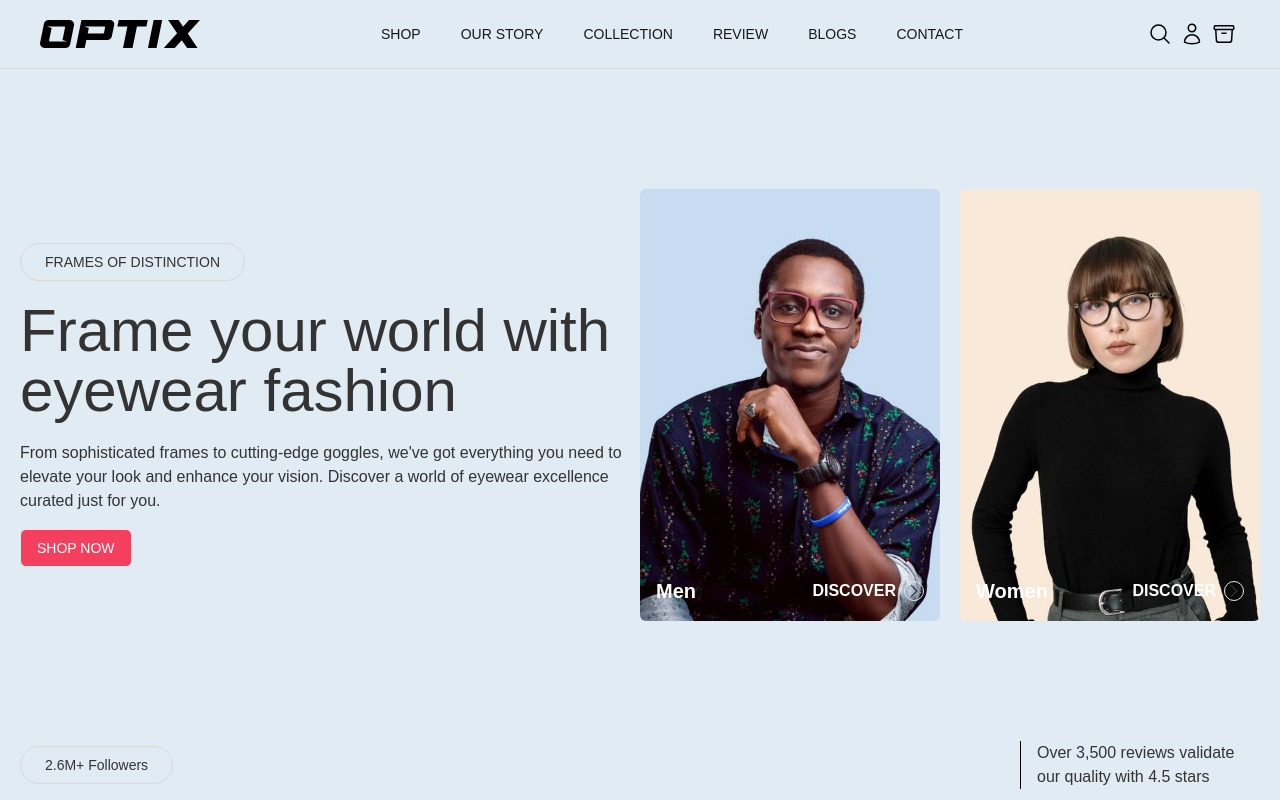
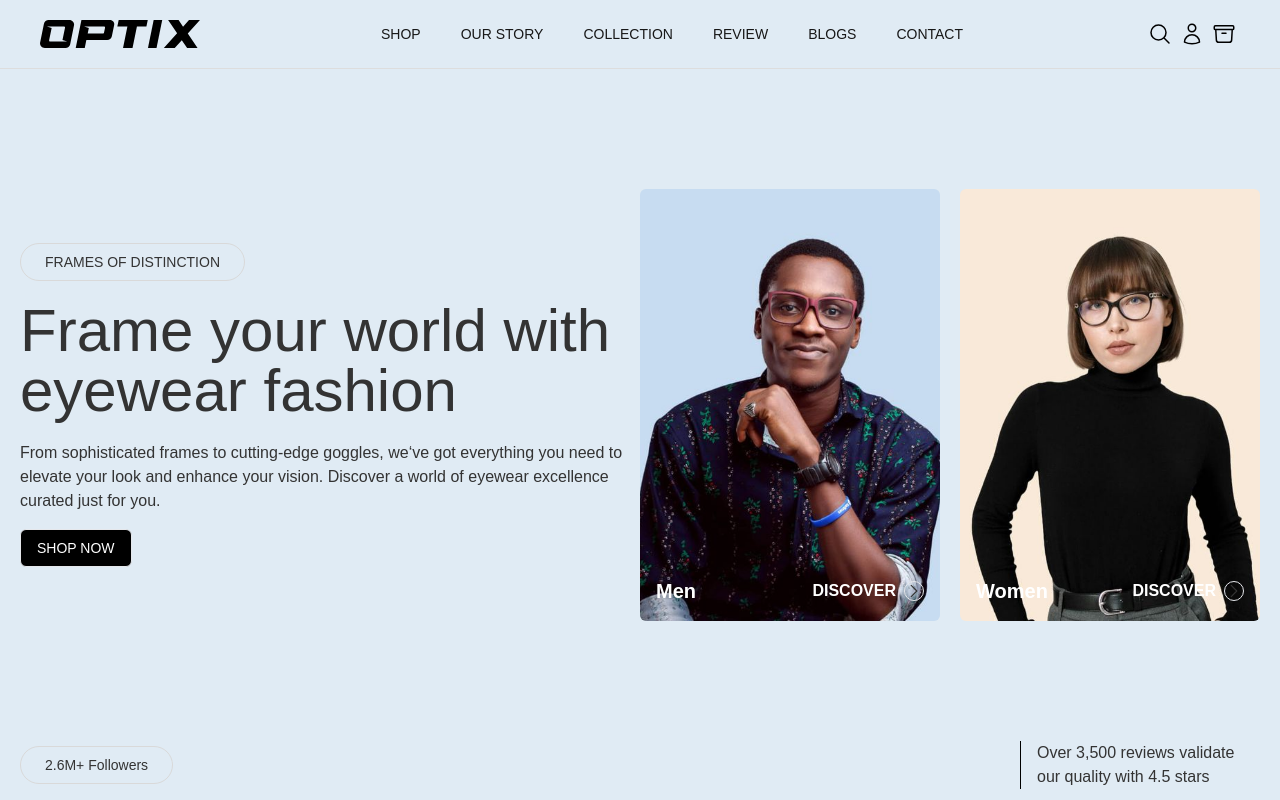
Before and after one commit to Yagya-Adh/opticals, a Next.js app: page / in a window 1280 px wide. Shown: the top 800 px of the page. Built offline with nearby package versions, Linux system fonts and the light colour scheme.

Commit message:
save main branch

```diff
--- a/app/components/home/HomeComponent.tsx
+++ b/app/components/home/HomeComponent.tsx
@@ -48,12 +48,12 @@ const BannerText = () => {
         Frame your world with eyewear fashion
       </h1>
       <p className="mt-5 max-w-screen-60 mb-4">
-        From sophisticated frames to cutting-edge goggles, we've got everything
-        you need to elevate your look and enhance your vision. Discover a world
-        of eyewear excellence curated just for you.
+        From sophisticated frames to cutting-edge goggles, we&lsquo;ve got
+        everything you need to elevate your look and enhance your vision.
+        Discover a world of eyewear excellence curated just for you.
       </p>
       <div>
-        <Button text="SHOP NOW" />
+        <Button text="SHOP NOW" variant="dark" />
       </div>
     </div>
   );
```
